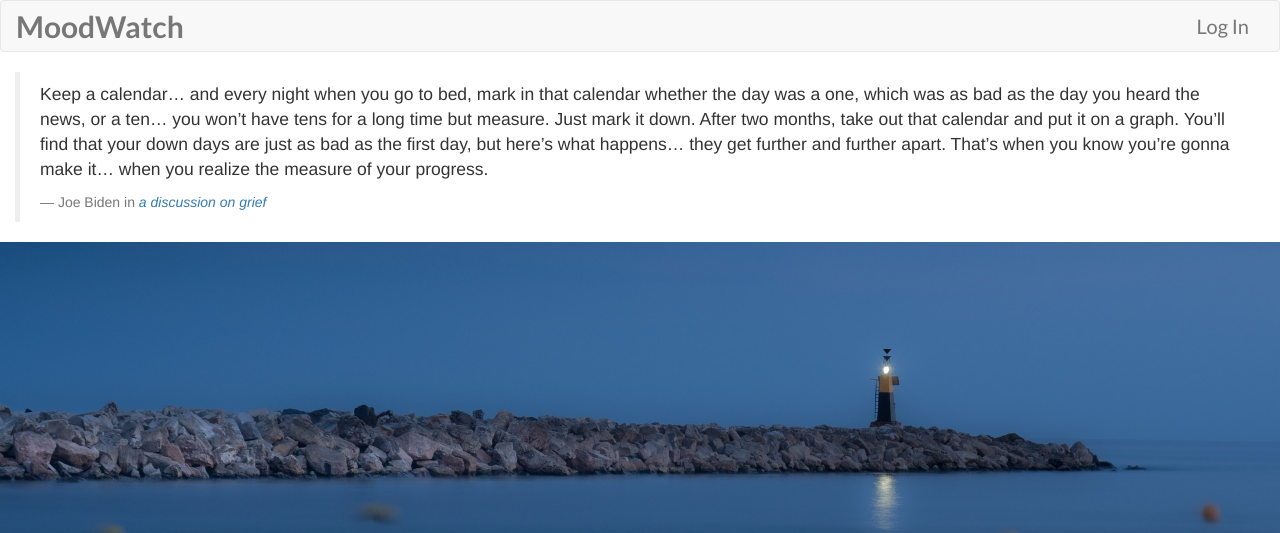
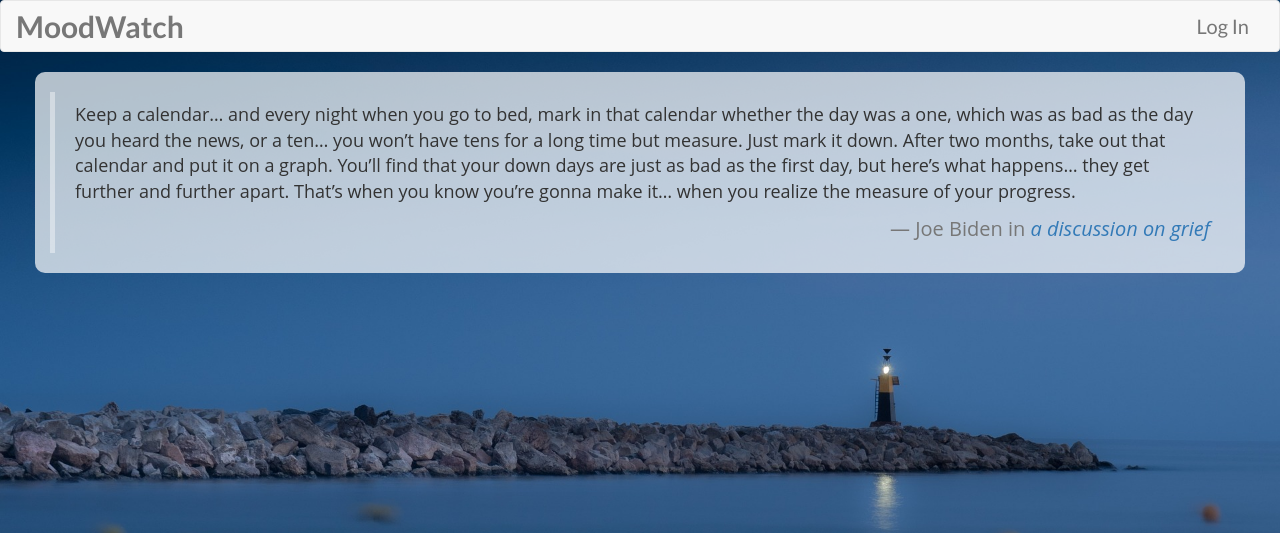
Before and after one commit to paulinang/moodwatch, a Flask app: page / in a window 1280 px wide. Shown: the top 533 px of the page. Run offline with Flask 2, Linux system fonts and the light colour scheme; some libraries are stand-ins or nearby versions.

Commit message:
Styled quote on homepage, changed font sizes, styled login modal

```diff
--- a/static/index.css
+++ b/static/index.css
@@ -6,13 +6,47 @@ html {
   background-size: cover;
 }
 
+body {
+  font-family: 'Open Sans';
+  background: rgba(0,0,0,0);
+}
+
 .navbar-brand {
     font-family: lato;
     font-size: 30px;
     font-weight: 700;
 }
 
+.navbar {
+  margin-bottom: 0px;
+}
+
 #login {
     font-family: lato;
     font-size: 20px;
 }
+
+.modal, input[type='text'], .btn {
+    font-family: lato;
+    font-size: 18px;
+}
+
+p {
+    font-size: 18px;
+}
+
+.blockquote-footer {
+    text-align: right;
+    font-size: 20px;
+}
+
+#biden-quote {
+    padding-top: 20px;
+    margin: 20px;
+    border-radius: 10px;
+    background: rgba(255,255,255,0.7);
+}
+
+blockquote {
+  border-left-color: rgba(255,255,255,0.4);
+}
--- a/templates/index.html
+++ b/templates/index.html
@@ -8,6 +8,7 @@
   </head>
   <body>
     <script src="https://code.jquery.com/jquery.js"></script>
+
     <!-- BOOTSTRAP NAVBAR -->
     <nav class="navbar navbar-default">
       <div class="container-fluid">
@@ -30,11 +31,15 @@
       </div><!-- /.container-fluid -->
     </nav>
 
-    <div class='container-fluid' id='quote'>
+    <div class='container-fluid'>
+      <div class='row' id='biden-quote'>
+        <div class='col-xs-12'>
           <blockquote class="blockquote">
             <p class="mb-0">Keep a calendar… and every night when you go to bed, mark in that calendar whether the day was a one, which was as bad as the day you heard the news, or a ten… you won’t have tens for a long time but measure. Just mark it down. After two months, take out that calendar and put it on a graph. You’ll find that your down days are just as bad as the first day, but here’s what happens… they get further and further apart. That’s when you know you’re gonna make it… when you realize the measure of your progress.</p>
             <footer class="blockquote-footer">Joe Biden in  <cite title="Source Title"><a href='https://youtu.be/GwZ6UfXm410?t=10m10s'>a discussion on grief</a></cite></footer>
           </blockquote>
+        </div>
+      </div>
     </div>
 
     <!-- Login Modal -->
@@ -44,19 +49,23 @@
         <div class="modal-content">
           <div class="modal-header">
             <button type="button" class="close" data-dismiss="modal" aria-label="Close"><span aria-hidden="true">&times;</span></button>
-            <h4 class="modal-title" id="login-title">Log In </h4>
+            <h3 class="modal-title" id="login-title">Log Into MoodWatch</h3>
           </div>
+          <form action='/login' method='POST'>
             <div class="modal-body">
-            <form action='/login' method='POST'>
+              <div class='form-group'>
                 <label for='username'>Username: </label>
-              <input id='username' type='text' name='username' required><br>
-
+                <input class='form-control' id='username' type='text' name='username' required>
+              </div>
+              <div class='form-group'>
                 <label for='password'>Password: </label>
-              <input id='password' type='password' name='password' required><br>
-
-              <input type='submit' value='Log In'>
+                <input class='form-control' id='password' type='password' name='password' required>
+              </div>
+            </div>
+            <div class='modal-footer'>
+              <button class='btn btn-primary' type='submit'>Log In</button>
+            </div>
           </form>
-          </div>
         </div>
       </div>
     </div>
```
Lines whose indentation alone changed are shown as unchanged.
